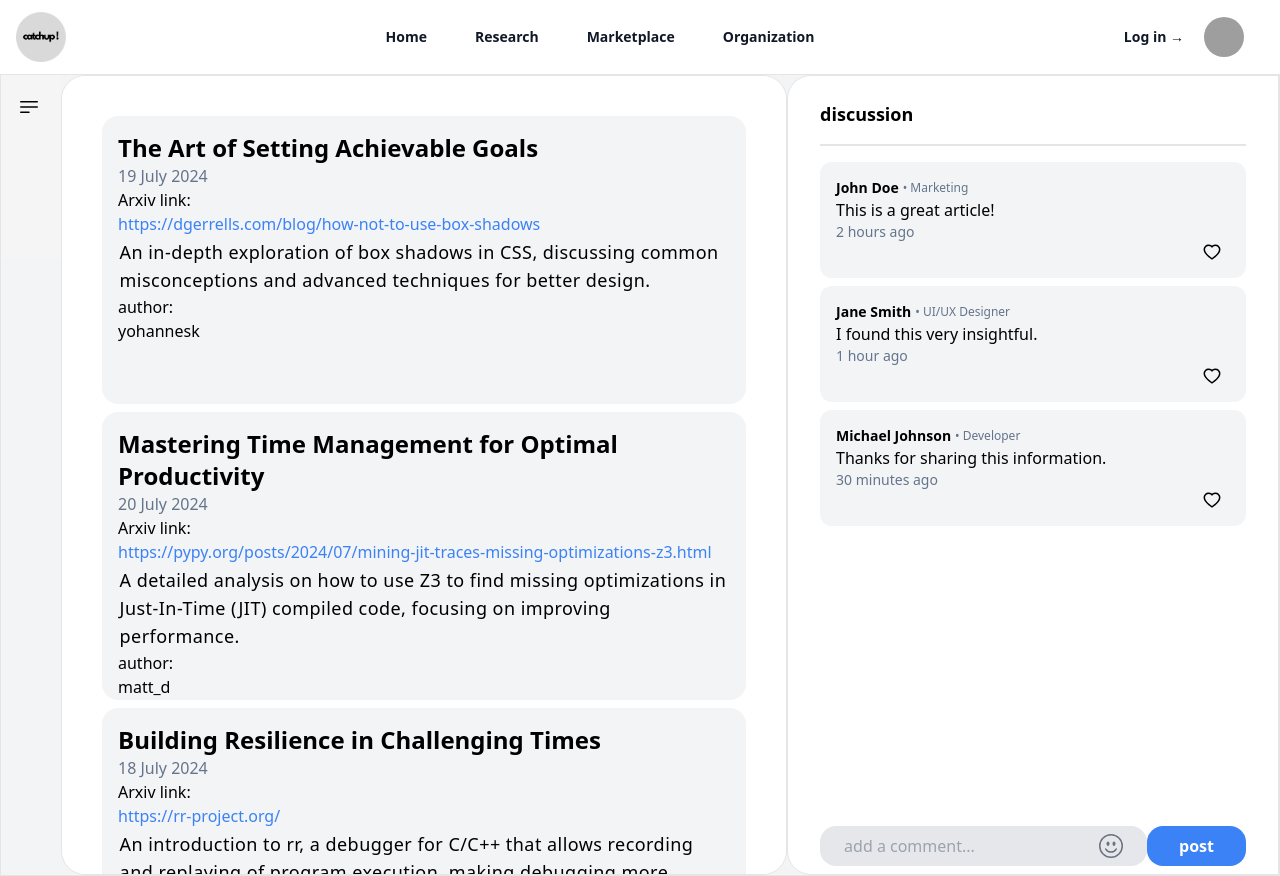
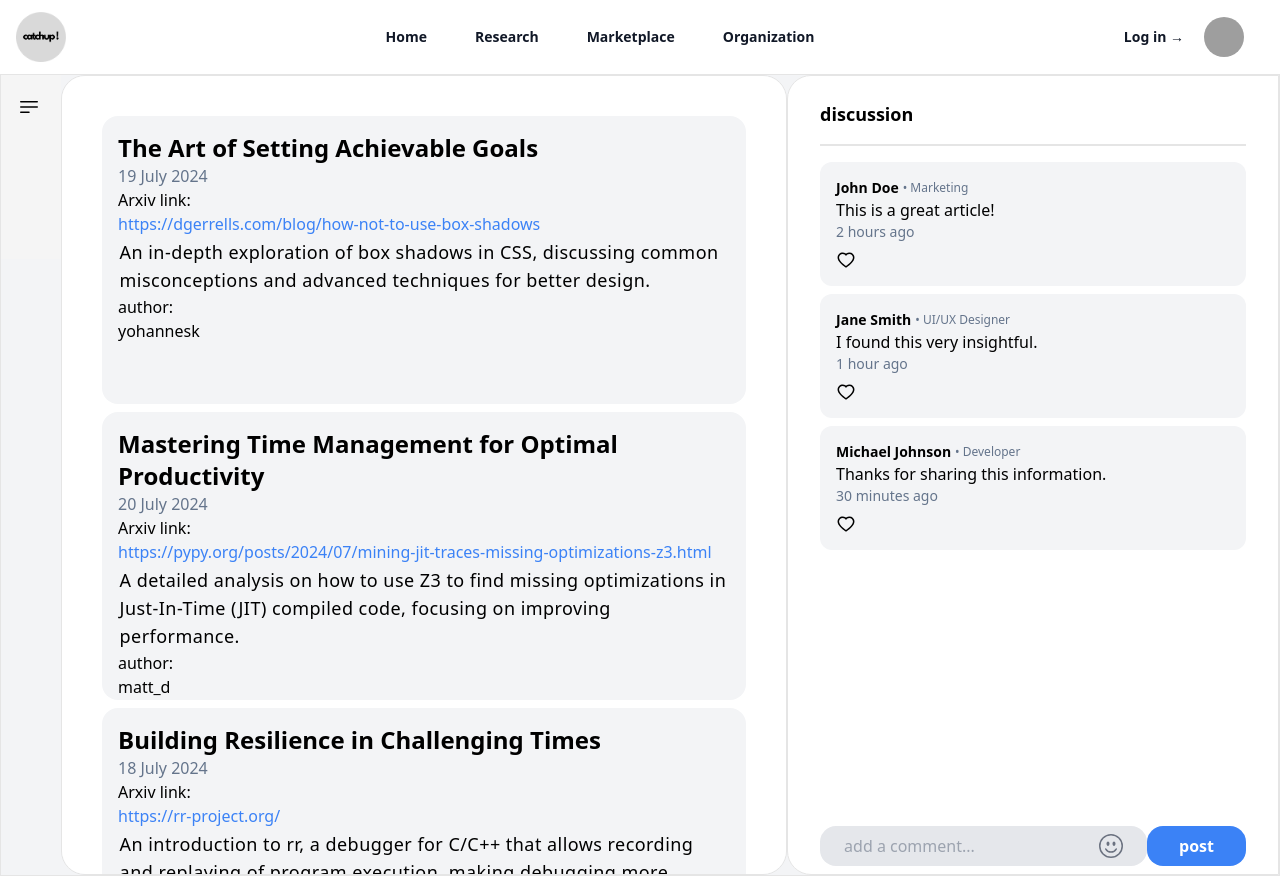
Before and after one commit to raccoonhands1/catchup, a Next.js app in the folder frontend_catchup/: page /research in a window 1280 px wide. Built offline with nearby package versions, Linux system fonts and the light colour scheme; grey boxes are pictures that could not be loaded.

Commit message:
finalized Layout for comments

```diff
--- a/frontend_catchup/src/app/research/page.tsx
+++ b/frontend_catchup/src/app/research/page.tsx
@@ -326,7 +326,7 @@ const Dashboard = () => {
                     <h3 className="text-sm text-slate-500">{comment.time}</h3>
 
                     <svg
-                      className="ml-auto justify-right mr-2 cursor-pointer h-5 w-5"
+                      className="mr-auto justify-right mt-2 cursor-pointer h-5 w-5"
                       viewBox="0 0 1024 1024"
                       fill="currentColor"
                       height="1em"
```
